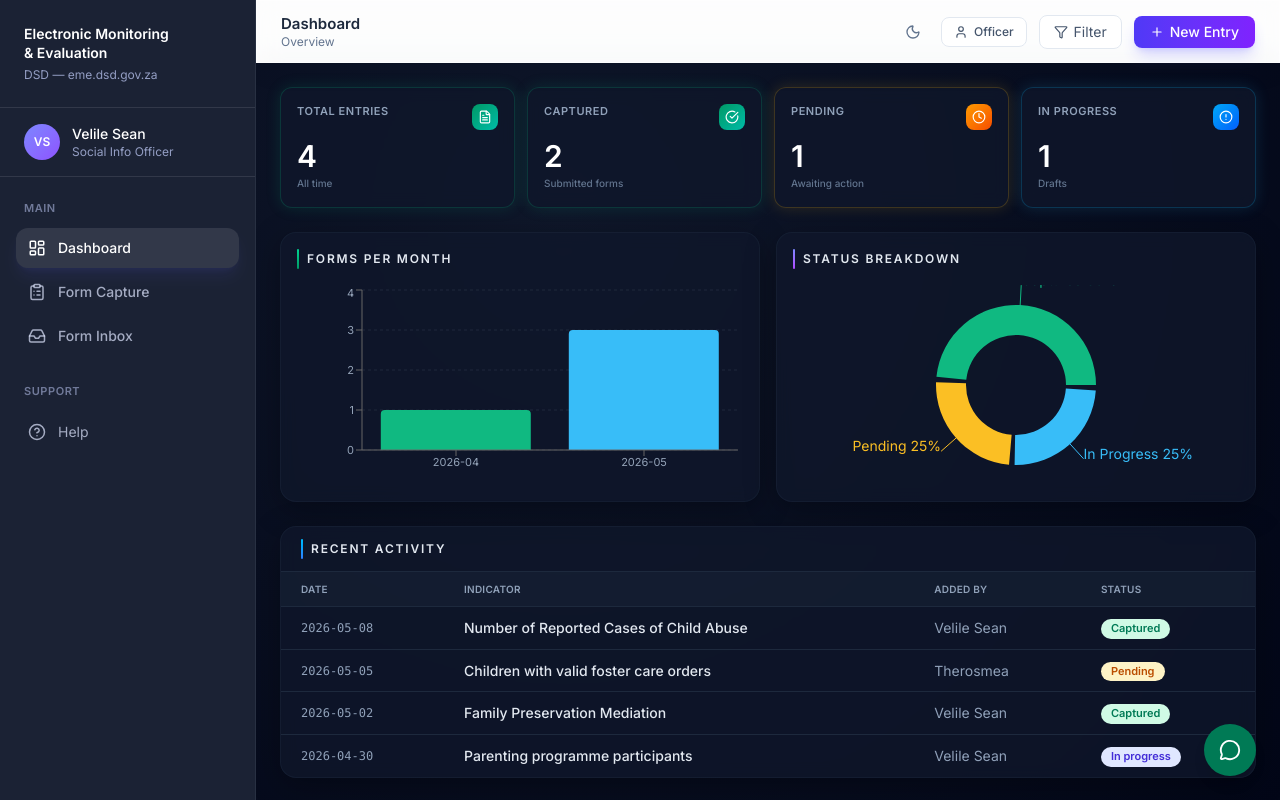
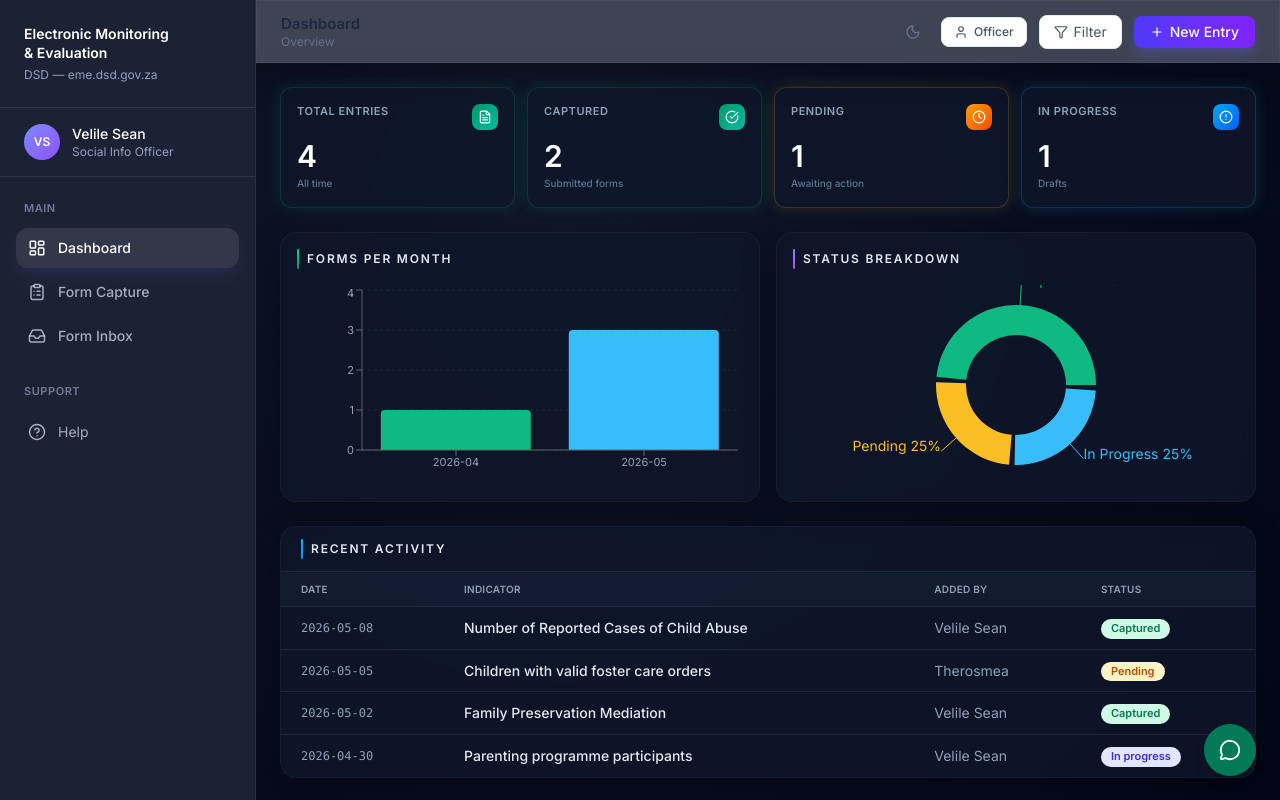
Before and after one commit to MondeNel/dsd_system, a React (Vite) app in the folder dsd_system/: page / in a window 1280 px wide. Built offline with nearby package versions, Linux system fonts and the light colour scheme.

Commit message:
Set global dark executive theme as default
- Body background uses permanent dark radial gradient
- Glass-card component now always renders as dark navy panel
- Removed light mode glass variant
- Scrollbar tinted for dark theme
- All components automatically inherit the executive look

```diff
--- a/dsd_system/src/index.css
+++ b/dsd_system/src/index.css
@@ -7,43 +7,32 @@
 @layer base {
   body {
     font-family: 'Inter', sans-serif;
-    background: linear-gradient(135deg, #f0f4ff 0%, #e2e8f0 100%);
+    background: radial-gradient(circle at 30% 20%, #0f172a, #020617);
     min-height: 100vh;
-    transition: background 0.3s ease;
-  }
-  .dark body {
-    background: linear-gradient(135deg, #0f172a 0%, #1e293b 100%);
+    color: #e2e8f0;
   }
 }
 
-/* Glassmorphism card effect – light mode */
-.glass-card {
-  background: rgba(255, 255, 255, 0.6);
+/* ── Global glass card – now always dark executive style ── */
+.glass-card,
+.dark .glass-card {
+  background: rgba(15, 23, 42, 0.8);
   backdrop-filter: blur(12px);
   -webkit-backdrop-filter: blur(12px);
-  border: 1px solid rgba(255, 255, 255, 0.5);
-  box-shadow: 0 8px 32px rgba(0, 0, 0, 0.04);
+  border: 1px solid rgba(148, 163, 184, 0.08);
+  box-shadow: 0 8px 32px rgba(0, 0, 0, 0.3);
 }
 
-/* Glass card – dark mode */
-.dark .glass-card {
-  background: rgba(30, 41, 59, 0.7);
-  backdrop-filter: blur(12px);
-  -webkit-backdrop-filter: blur(12px);
-  border-color: rgba(255, 255, 255, 0.1);
-  box-shadow: 0 8px 32px rgba(0, 0, 0, 0.2);
-}
-
-/* Glass sidebar – always dark */
+/* ── Sidebar – always dark (unchanged) ── */
 .dark-glass {
-  background: #0f172a;                         /* solid slate‑900 */
-  background: rgba(15, 23, 42, 0.95);          /* fallback – nearly opaque */
+  background: #0f172a;
+  background: rgba(15, 23, 42, 0.95);
   backdrop-filter: blur(16px);
   -webkit-backdrop-filter: blur(16px);
   border-right: 1px solid rgba(148, 163, 184, 0.1);
 }
 
-/* Custom scrollbar – light mode */
+/* ── Scrollbars – dark theme ── */
 ::-webkit-scrollbar {
   width: 6px;
 }
@@ -51,11 +40,6 @@
   background: transparent;
 }
 ::-webkit-scrollbar-thumb {
-  background: rgba(148, 163, 184, 0.3);
+  background: rgba(148, 163, 184, 0.15);
   border-radius: 3px;
 }
-
-/* Custom scrollbar – dark mode */
-.dark ::-webkit-scrollbar-thumb {
-  background: rgba(148, 163, 184, 0.15);
-}
```
